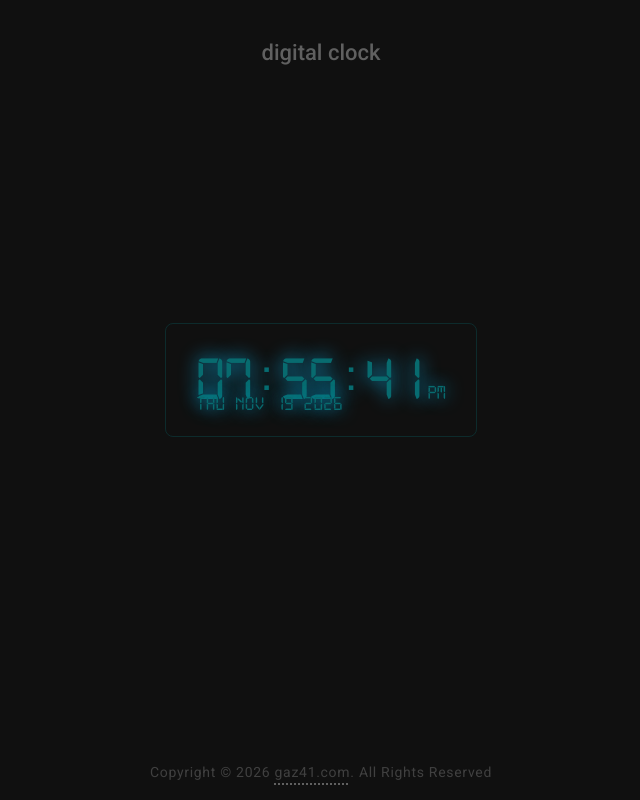
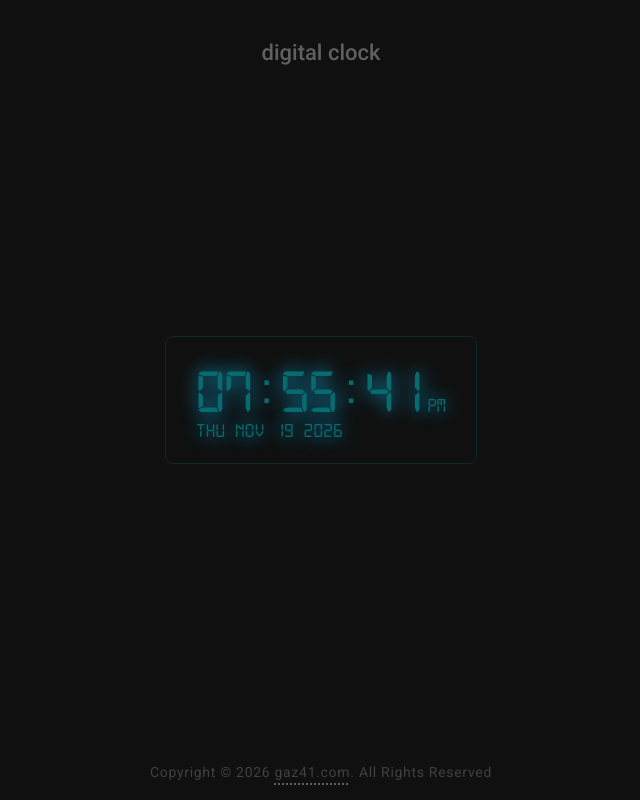
Before and after one commit to gaz41/digital-clock, a plain HTML site: page index.html in a window 1280 px wide. Shown: the whole page, without its empty margins (319-959 px from the left). Drawn offline with Linux system fonts and the light colour scheme.

Commit message:
update 3

```diff
--- a/index.html
+++ b/index.html
@@ -25,7 +25,7 @@
             <span id="hours"></span><span>:</span><span id="minutes"></span
             ><span>:</span><span id="seconds"></span><span id="session"></span>
           </p>
-          <div class="day"></div>
+          <div id="day" class="day"></div>
         </div>
       </main>
 
--- a/script.js
+++ b/script.js
@@ -45,7 +45,7 @@ function displayTime() {
   document.getElementById("hours").innerHTML = hrs;
   document.getElementById("minutes").innerHTML = min;
   document.getElementById("seconds").innerHTML = sec;
-  document.querySelector(".day").innerHTML = dateToday;
+  document.getElementById("day").innerHTML = dateToday;
 }
 
 // Set an interval to call displayTime every second (1000 milliseconds)
--- a/style.css
+++ b/style.css
@@ -50,7 +50,7 @@ h1 {
   font-weight: 500;
   color: var(--headingColor);
   text-align: center;
-  padding-top: 40px;
+  padding: 40px 20px;
 }
 
 main {
@@ -72,6 +72,7 @@ main {
   font-size: 20px;
   text-align: left;
   letter-spacing: var(--letterSpacing);
+  padding-top: 14px;
 }
 
 #session {
```
